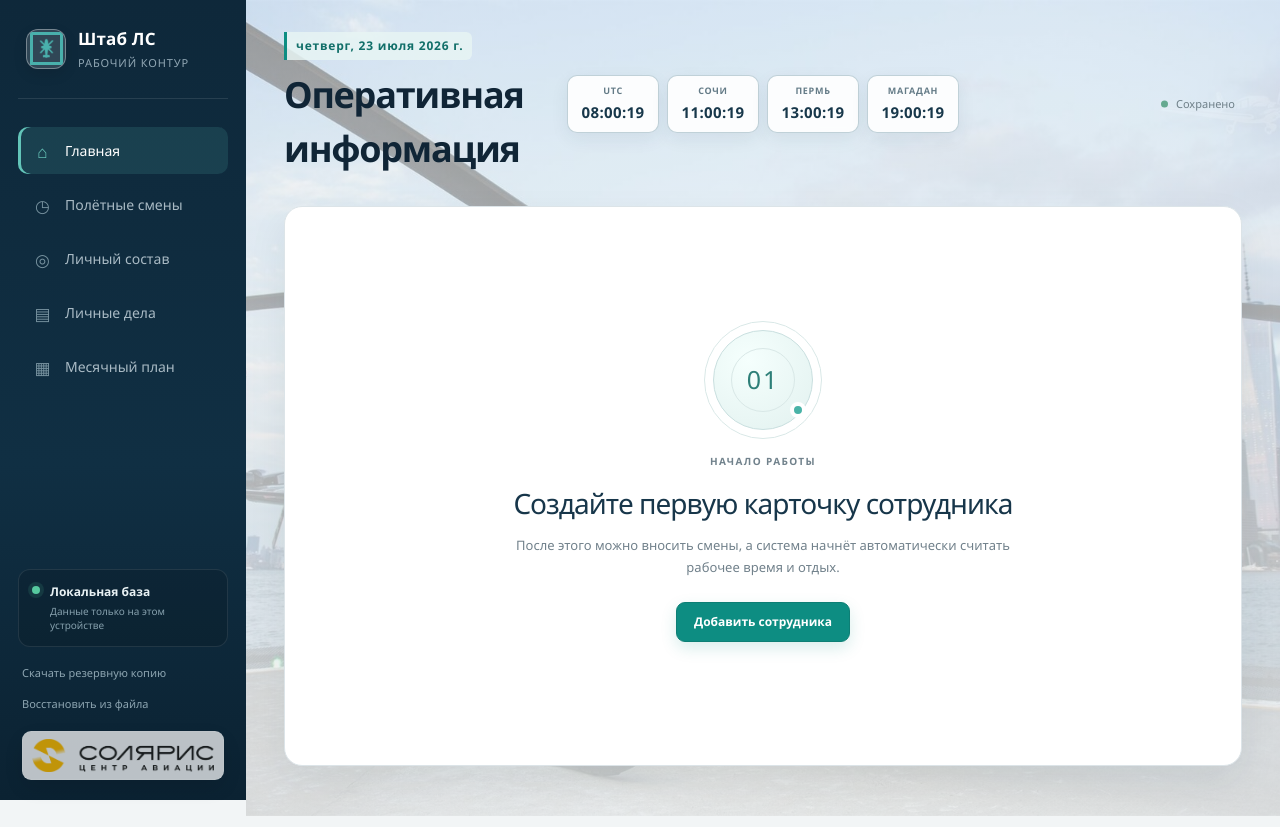
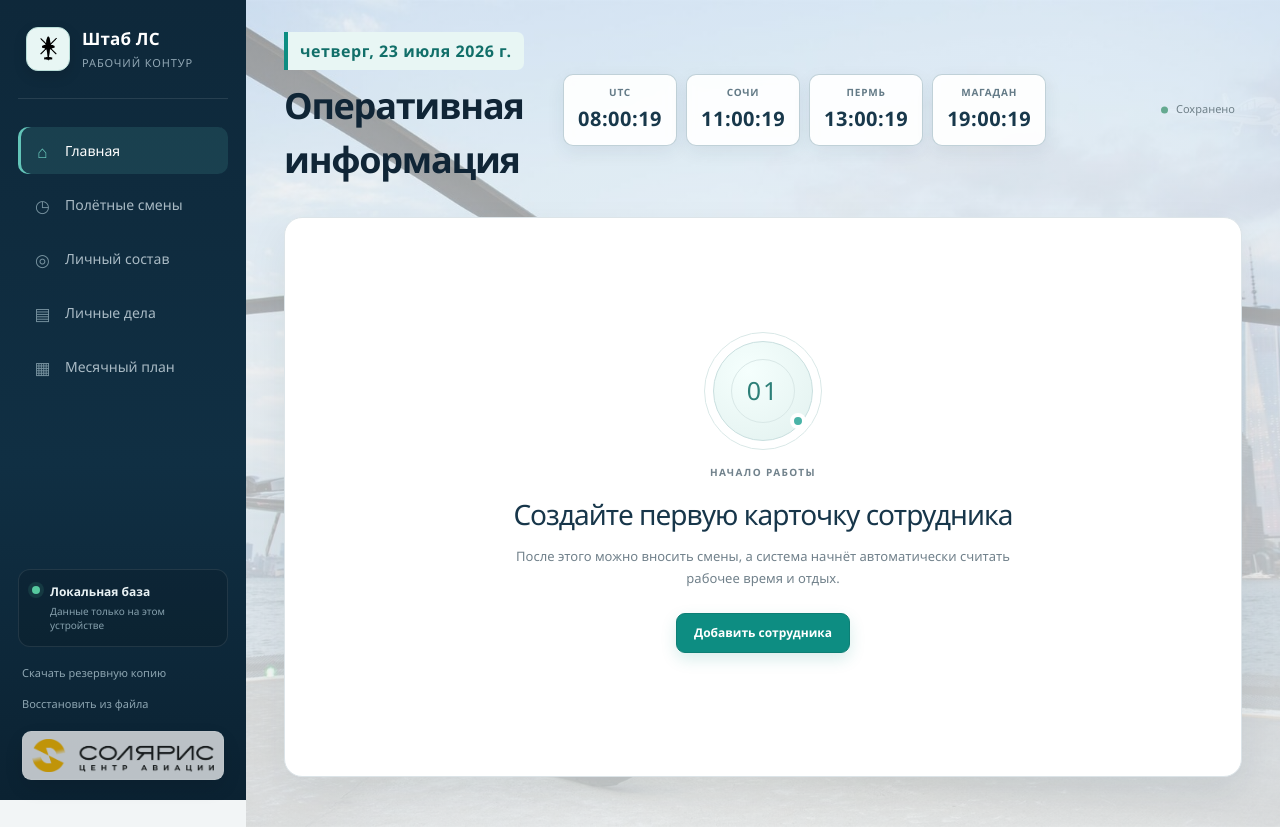
Before and after one commit to MikhailenkoAV/shtab-ls, a Next.js app: page / in a window 1280 px wide. Built offline with nearby package versions, Linux system fonts and the light colour scheme.

Commit message:
Версия 22

```diff
--- a/app/globals.css
+++ b/app/globals.css
@@ -15,8 +15,8 @@ button:disabled { cursor: not-allowed; opacity: .45; }
 .app-shell { min-height: 100vh; display: grid; grid-template-columns: 246px 1fr; }
 .sidebar { position: sticky; top: 0; height: 100vh; display: flex; flex-direction: column; padding: 26px 18px 20px; color: #eaf1f4; background: linear-gradient(180deg, #0e283a 0%, #102f43 58%, #0b2232 100%); }
 .brand { display: flex; align-items: center; gap: 12px; padding: 0 8px 27px; border-bottom: 1px solid rgba(255,255,255,.1); }
-.brand-mark { width: 40px; height: 40px; display: grid; flex: none; place-items: center; overflow: hidden; border: 1px solid rgba(255,255,255,.34); border-radius: 12px; background: rgba(255,255,255,.14); box-shadow: 0 5px 14px rgba(0,0,0,.1); }
-.brand-mark svg { display: block; width: 27px; height: 27px; overflow: visible; }
+.brand-mark { width: 44px; height: 44px; display: grid; flex: none; place-items: center; overflow: hidden; border: 1px solid #b8ddd8; border-radius: 12px; background: #e8f6f4; box-shadow: 0 5px 14px rgba(0,0,0,.12); }
+.brand-mark img { display: block; width: 35px; height: 35px; object-fit: contain; }
 .brand strong, .brand span { display: block; }
 .brand strong { color: white; font-size: 17px; letter-spacing: .01em; }
 .brand span { margin-top: 3px; color: #91a7b4; font-size: 11px; letter-spacing: .08em; text-transform: uppercase; }
@@ -40,18 +40,18 @@ button:disabled { cursor: not-allowed; opacity: .45; }
 .workspace { min-width: 0; min-height: 100vh; padding: 32px 38px 50px; background-position: center; background-size: cover; background-attachment: fixed; }
 .topbar { display: grid; grid-template-columns: minmax(255px, 1fr) auto minmax(110px, 1fr); align-items: center; gap: 24px; margin-bottom: 30px; }
 .eyebrow { margin: 0 0 6px; color: #71828c; font-size: 10px; font-weight: 800; letter-spacing: .14em; text-transform: uppercase; }
-.current-date { width: fit-content; margin-bottom: 8px; padding: 5px 9px; border-left: 3px solid #0d8d82; border-radius: 0 6px 6px 0; color: #116f69; background: rgba(232,246,244,.82); font-size: 12px; letter-spacing: .065em; text-transform: none; }
+.current-date { width: fit-content; margin-bottom: 9px; padding: 7px 12px; border-left: 4px solid #0d8d82; border-radius: 0 7px 7px 0; color: #116f69; background: #e8f6f4; font-size: 16px; font-weight: 800; letter-spacing: .035em; text-transform: none; }
 .topbar h1 { margin: 0; color: var(--ink); font-size: clamp(25px, 3vw, 36px); font-weight: 680; letter-spacing: -.035em; }
 .top-actions { display: flex; align-items: center; justify-self: end; gap: 10px; }
 .save-state { position: relative; margin-right: 7px; padding-left: 15px; color: #6f8089; font-size: 11px; }
 .save-state::before { content: ""; position: absolute; left: 0; top: 50%; width: 7px; height: 7px; border-radius: 50%; background: #65a990; transform: translateY(-50%); }
 .save-state.saving::before { background: #d5a34e; }
 .save-state.error::before { background: #c94c4c; }
-.world-clocks { display: grid; grid-template-columns: repeat(4, minmax(92px, 1fr)); justify-self: center; gap: 8px; }
-.clock-card { min-width: 92px; padding: 8px 12px 9px; border: 1px solid rgba(190,208,215,.96); border-radius: 10px; background: rgba(255,255,255,.9); box-shadow: 0 6px 18px rgba(24,52,67,.07); backdrop-filter: blur(5px); text-align: center; }
+.world-clocks { display: grid; grid-template-columns: repeat(4, minmax(112px, 1fr)); justify-self: center; gap: 9px; }
+.clock-card { min-width: 112px; padding: 10px 14px 11px; border: 1px solid rgba(190,208,215,.96); border-radius: 10px; background: rgba(255,255,255,.92); box-shadow: 0 6px 18px rgba(24,52,67,.07); backdrop-filter: blur(5px); text-align: center; }
 .clock-card span, .clock-card strong { display: block; }
-.clock-card span { margin-bottom: 3px; color: #647b87; font-size: 9px; font-weight: 800; letter-spacing: .08em; text-transform: uppercase; }
-.clock-card strong { color: #18384b; font-size: 15px; font-variant-numeric: tabular-nums; letter-spacing: .025em; }
+.clock-card span { margin-bottom: 4px; color: #647b87; font-size: 10px; font-weight: 800; letter-spacing: .08em; text-transform: uppercase; }
+.clock-card strong { color: #18384b; font-size: 20px; font-variant-numeric: tabular-nums; letter-spacing: .025em; }
 .primary-button, .secondary-button { min-height: 40px; padding: 0 17px; border-radius: 9px; font-size: 12px; font-weight: 700; transition: .16s ease; }
 .primary-button { border: 1px solid #0d7f75; color: white; background: var(--teal); box-shadow: 0 6px 16px rgba(13,141,130,.16); }
 .primary-button:hover:not(:disabled) { background: #08776e; transform: translateY(-1px); }
--- a/app/page.tsx
+++ b/app/page.tsx
@@ -688,10 +688,9 @@ export default function Home() {
   return <div className="app-shell">
     <aside className="sidebar">
       <div className="brand"><div className="brand-mark">
-        <svg viewBox="0 0 32 32" aria-hidden="true">
-          <defs><filter id="brand-icon-teal"><feColorMatrix type="matrix" values="0 0 0 0 0.067 0 0 0 0 0.435 0 0 0 0 0.412 -0.333 -0.333 -0.333 0 1" /></filter></defs>
-          <image href="favicon-32x32.png" width="32" height="32" filter="url(#brand-icon-teal)" />
-        </svg>
+        {/* The public asset must stay relative so it also works under the GitHub Pages repository path. */}
+        {/* eslint-disable-next-line @next/next/no-img-element */}
+        <img src="sidebar-icon.png" alt="" />
       </div><div><strong>Штаб ЛС</strong><span>Рабочий контур</span></div></div>
       <nav className="main-nav" aria-label="Основная навигация">
         <NavButton active={view === "dashboard"} onClick={() => setView("dashboard")} label="Главная" glyph="⌂" />
--- a/public/sw.js
+++ b/public/sw.js
@@ -1,4 +1,4 @@
-const CACHE = "shtab-ls-v12";
+const CACHE = "shtab-ls-v13";
 self.addEventListener("install", () => self.skipWaiting());
 self.addEventListener("activate", (event) => event.waitUntil(
   caches.keys()
```
Also changed, not shown: public/sidebar-icon.png (added), 1 other file (tests, documents, lock files or other folders).
